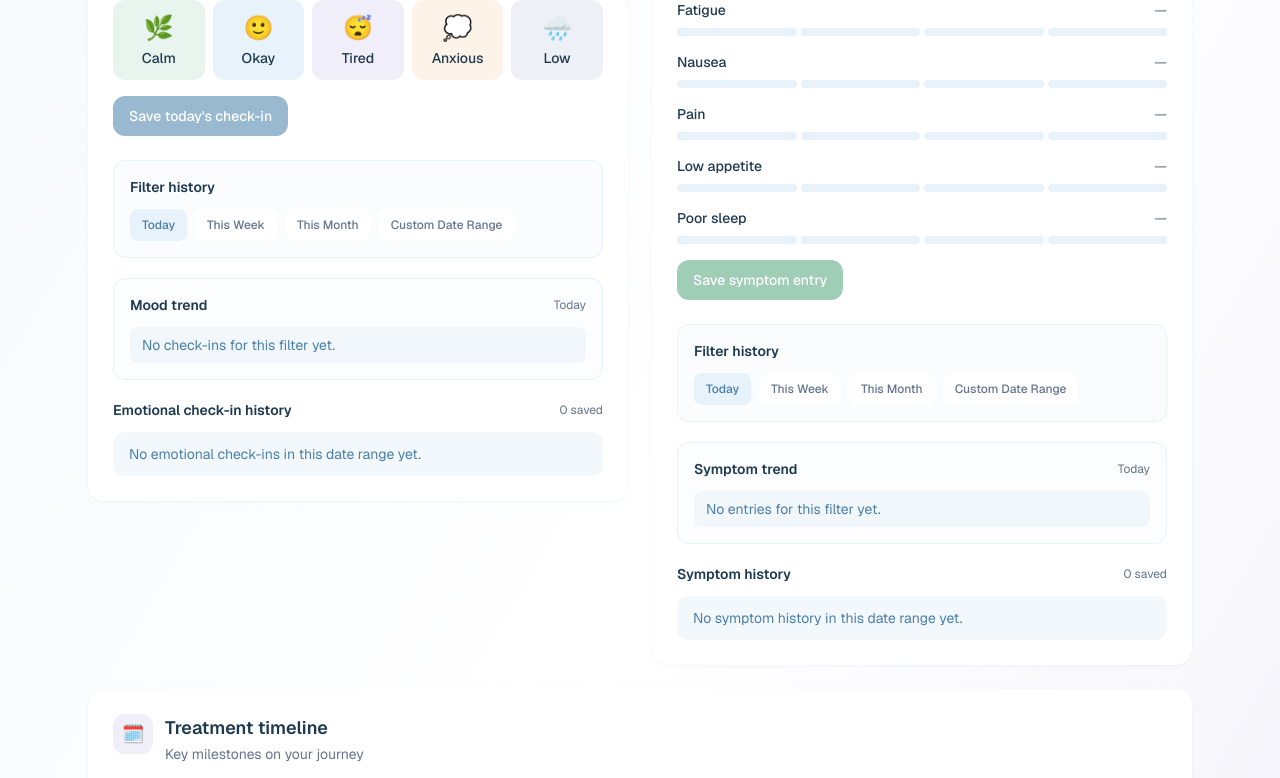
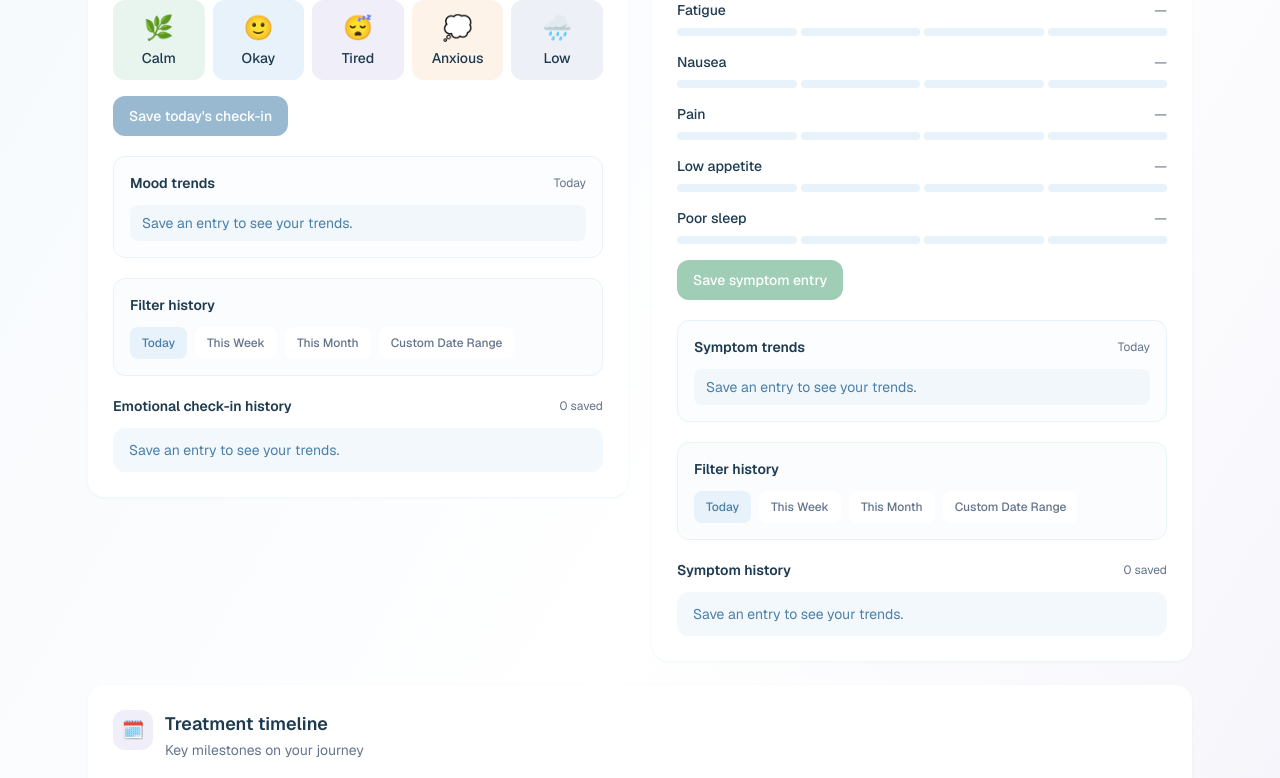
Before and after one commit to mslashon/OncoJourney, a Next.js app: page / in a window 1280 px wide. Shown: the part 479-1257 px from the top of the page. Built offline with nearby package versions, Linux system fonts and the light colour scheme.

Commit message:
Fix graph and history visability

```diff
--- a/components/dashboard/emotional-check-in.tsx
+++ b/components/dashboard/emotional-check-in.tsx
@@ -193,7 +193,41 @@ export function EmotionalCheckIn() {
         Save today&apos;s check-in
       </button>
 
-      <div className="mt-6 rounded-xl border border-[#e8f2fa] bg-[#f4f8fc]/40 p-4">
+      <div className="mt-5 rounded-xl border border-[#e8f2fa] bg-[#f4f8fc]/35 p-4">
+        <div className="mb-3 flex items-center justify-between gap-2">
+          <h3 className="text-sm font-semibold text-[#1e3a4f]">Mood trends</h3>
+          <span className="text-xs text-[#64748b]">{filterLabel}</span>
+        </div>
+        {history.length === 0 ? (
+          <p className="rounded-lg bg-[#e8f2fa]/50 px-3 py-2 text-sm text-[#4a7fa8]">
+            Save an entry to see your trends.
+          </p>
+        ) : trendPoints.length > 0 ? (
+          <ul className="flex items-end gap-2 overflow-x-auto pb-2">
+            {trendPoints.map((point) => (
+              <li key={point.id} className="min-w-10 flex-1">
+                <div className="flex h-28 items-end">
+                  <div
+                    className="w-full rounded-t-md bg-gradient-to-t from-[#8bc4a8] via-[#7eb8da] to-[#b8b0d4]"
+                    style={{ height: `${Math.max(10, (point.value / moods.length) * 100)}%` }}
+                    aria-hidden
+                  />
+                </div>
+                <p className="mt-1 text-center text-sm" aria-hidden>
+                  {point.emoji}
+                </p>
+                <p className="text-center text-[10px] text-[#64748b]">{point.label}</p>
+              </li>
+            ))}
+          </ul>
+        ) : (
+          <p className="rounded-lg bg-[#e8f2fa]/50 px-3 py-2 text-sm text-[#4a7fa8]">
+            No check-ins for this filter yet.
+          </p>
+        )}
+      </div>
+
+      <div className="mt-5 rounded-xl border border-[#e8f2fa] bg-[#f4f8fc]/40 p-4">
         <h3 className="text-sm font-semibold text-[#1e3a4f]">Filter history</h3>
         <div className="mt-3 flex flex-col gap-2 sm:flex-row sm:flex-wrap">
           {filterOptions.map((option) => (
@@ -233,36 +267,6 @@ export function EmotionalCheckIn() {
               />
             </label>
           </div>
-        )}
-      </div>
-
-      <div className="mt-5 rounded-xl border border-[#e8f2fa] bg-[#f4f8fc]/35 p-4">
-        <div className="mb-3 flex items-center justify-between gap-2">
-          <h3 className="text-sm font-semibold text-[#1e3a4f]">Mood trend</h3>
-          <span className="text-xs text-[#64748b]">{filterLabel}</span>
-        </div>
-        {trendPoints.length > 0 ? (
-          <ul className="flex items-end gap-2 overflow-x-auto pb-2">
-            {trendPoints.map((point) => (
-              <li key={point.id} className="min-w-10 flex-1">
-                <div className="flex h-28 items-end">
-                  <div
-                    className="w-full rounded-t-md bg-gradient-to-t from-[#8bc4a8] via-[#7eb8da] to-[#b8b0d4]"
-                    style={{ height: `${Math.max(10, (point.value / moods.length) * 100)}%` }}
-                    aria-hidden
-                  />
-                </div>
-                <p className="mt-1 text-center text-sm" aria-hidden>
-                  {point.emoji}
-                </p>
-                <p className="text-center text-[10px] text-[#64748b]">{point.label}</p>
-              </li>
-            ))}
-          </ul>
-        ) : (
-          <p className="rounded-lg bg-[#e8f2fa]/50 px-3 py-2 text-sm text-[#4a7fa8]">
-            No check-ins for this filter yet.
-          </p>
         )}
       </div>
 
@@ -312,7 +316,12 @@ export function EmotionalCheckIn() {
           })}
         </ul>
 
-        {isLoaded && filteredHistory.length === 0 && (
+        {isLoaded && history.length === 0 && (
+          <p className="mt-3 rounded-xl bg-[#e8f2fa]/50 px-4 py-3 text-sm text-[#4a7fa8]">
+            Save an entry to see your trends.
+          </p>
+        )}
+        {isLoaded && history.length > 0 && filteredHistory.length === 0 && (
           <p className="mt-3 rounded-xl bg-[#e8f2fa]/50 px-4 py-3 text-sm text-[#4a7fa8]">
             No emotional check-ins in this date range yet.
           </p>
--- a/components/dashboard/symptom-tracker.tsx
+++ b/components/dashboard/symptom-tracker.tsx
@@ -212,7 +212,40 @@ export function SymptomTracker() {
         Save symptom entry
       </button>
 
-      <div className="mt-6 rounded-xl border border-[#e8f5ee] bg-[#f4f8fc]/40 p-4">
+      <div className="mt-5 rounded-xl border border-[#e8f2fa] bg-[#f4f8fc]/35 p-4">
+        <div className="mb-3 flex items-center justify-between gap-2">
+          <h3 className="text-sm font-semibold text-[#1e3a4f]">Symptom trends</h3>
+          <span className="text-xs text-[#64748b]">{filterLabel}</span>
+        </div>
+        {history.length === 0 ? (
+          <p className="rounded-lg bg-[#e8f2fa]/50 px-3 py-2 text-sm text-[#4a7fa8]">
+            Save an entry to see your trends.
+          </p>
+        ) : trendPoints.length > 0 ? (
+          <ul className="flex items-end gap-2 overflow-x-auto pb-2">
+            {trendPoints.map((point) => (
+              <li key={point.id} className="min-w-10 flex-1">
+                <div className="flex h-28 items-end">
+                  <div
+                    className="w-full rounded-t-md bg-gradient-to-t from-[#5a9e7a] via-[#7eb8da] to-[#b8b0d4]"
+                    style={{ height: `${Math.max(8, (point.avg / 3) * 100)}%` }}
+                    aria-hidden
+                  />
+                </div>
+                <p className="mt-1 text-center text-[10px] text-[#64748b]">
+                  {point.label}
+                </p>
+              </li>
+            ))}
+          </ul>
+        ) : (
+          <p className="rounded-lg bg-[#e8f2fa]/50 px-3 py-2 text-sm text-[#4a7fa8]">
+            No entries for this filter yet.
+          </p>
+        )}
+      </div>
+
+      <div className="mt-5 rounded-xl border border-[#e8f5ee] bg-[#f4f8fc]/40 p-4">
         <h3 className="text-sm font-semibold text-[#1e3a4f]">Filter history</h3>
         <div className="mt-3 flex flex-col gap-2 sm:flex-row sm:flex-wrap">
           {filterOptions.map((option) => (
@@ -252,35 +285,6 @@ export function SymptomTracker() {
               />
             </label>
           </div>
-        )}
-      </div>
-
-      <div className="mt-5 rounded-xl border border-[#e8f2fa] bg-[#f4f8fc]/35 p-4">
-        <div className="mb-3 flex items-center justify-between gap-2">
-          <h3 className="text-sm font-semibold text-[#1e3a4f]">Symptom trend</h3>
-          <span className="text-xs text-[#64748b]">{filterLabel}</span>
-        </div>
-        {trendPoints.length > 0 ? (
-          <ul className="flex items-end gap-2 overflow-x-auto pb-2">
-            {trendPoints.map((point) => (
-              <li key={point.id} className="min-w-10 flex-1">
-                <div className="flex h-28 items-end">
-                  <div
-                    className="w-full rounded-t-md bg-gradient-to-t from-[#5a9e7a] via-[#7eb8da] to-[#b8b0d4]"
-                    style={{ height: `${Math.max(8, (point.avg / 3) * 100)}%` }}
-                    aria-hidden
-                  />
-                </div>
-                <p className="mt-1 text-center text-[10px] text-[#64748b]">
-                  {point.label}
-                </p>
-              </li>
-            ))}
-          </ul>
-        ) : (
-          <p className="rounded-lg bg-[#e8f2fa]/50 px-3 py-2 text-sm text-[#4a7fa8]">
-            No entries for this filter yet.
-          </p>
         )}
       </div>
 
@@ -338,7 +342,12 @@ export function SymptomTracker() {
           ))}
         </ul>
 
-        {isLoaded && filteredHistory.length === 0 && (
+        {isLoaded && history.length === 0 && (
+          <p className="mt-3 rounded-xl bg-[#e8f2fa]/50 px-4 py-3 text-sm text-[#4a7fa8]">
+            Save an entry to see your trends.
+          </p>
+        )}
+        {isLoaded && history.length > 0 && filteredHistory.length === 0 && (
           <p className="mt-3 rounded-xl bg-[#e8f2fa]/50 px-4 py-3 text-sm text-[#4a7fa8]">
             No symptom history in this date range yet.
           </p>
```
